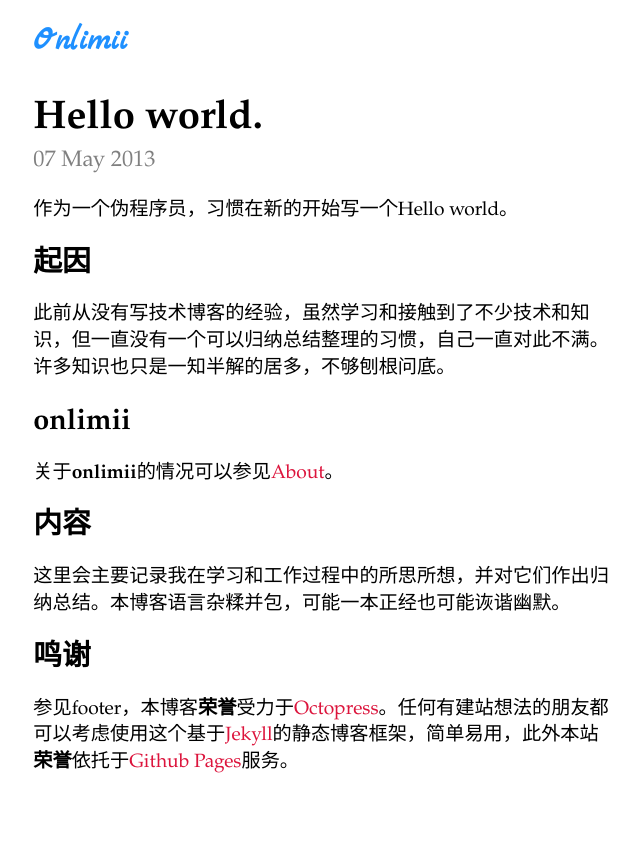
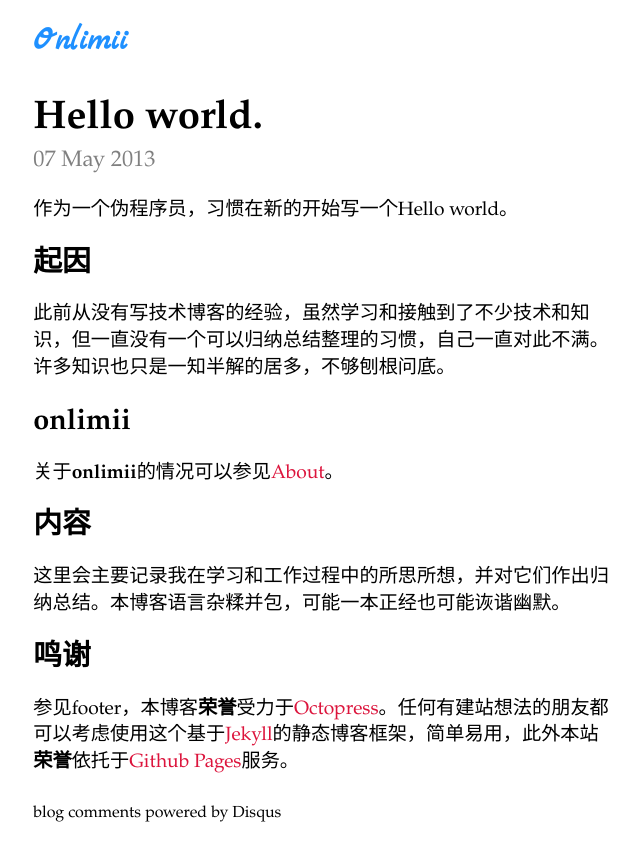
Before and after one commit to jcxia43/onlimii.github.io, a Jekyll site: the page built from _posts/2013-05-07-hello-world.markdown, in a window 1280 px wide. Shown: the top 861 px of the page, without its empty margins (316-956 px from the left). Built offline with Jekyll 4.4.1, drawn with Linux system fonts in a browser that asks for light colours; some web fonts are replaced; Markdown is read by kramdown in place of the engine named in the settings; some of the changed lines change nothing that is shown.

Commit message:
add disqus support

```diff
--- a/_config.yml
+++ b/_config.yml
@@ -5,3 +5,4 @@
 # markdown: kramdown
 pygments: true
 paginate: 10
+disqus: tiom
--- a/_layouts/post.html
+++ b/_layouts/post.html
@@ -7,3 +7,17 @@
 <div class="post">
 {{ content }}
 </div>
+<div id="disqus_thread"></div>
+<script type="text/javascript">
+    /* * * CONFIGURATION VARIABLES: EDIT BEFORE PASTING INTO YOUR WEBPAGE * * */
+    var disqus_shortname = '<{{ site.disqus }}>'; // Required - Replace example with your forum shortname
+
+    /* * * DON'T EDIT BELOW THIS LINE * * */
+    (function() {
+        var dsq = document.createElement('script'); dsq.type = 'text/javascript'; dsq.async = true;
+        dsq.src = '//' + disqus_shortname + '.disqus.com/embed.js';
+        (document.getElementsByTagName('head')[0] || document.getElementsByTagName('body')[0]).appendChild(dsq);
+    })();
+</script>
+<noscript>Please enable JavaScript to view the <a href="http://disqus.com/?ref_noscript">comments powered by Disqus.</a></noscript>
+<a href="http://disqus.com" class="dsq-brlink">blog comments powered by <span class="logo-disqus">Disqus</span></a>
```
